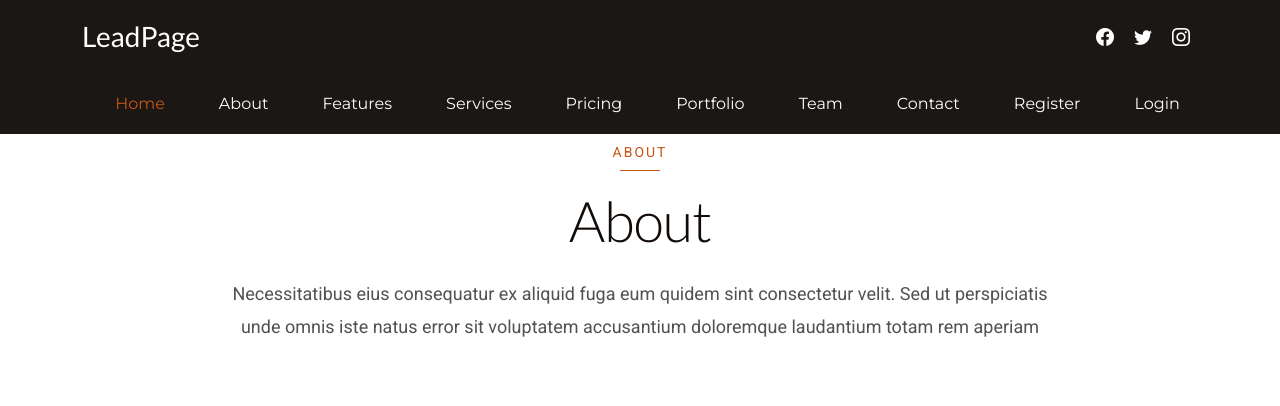
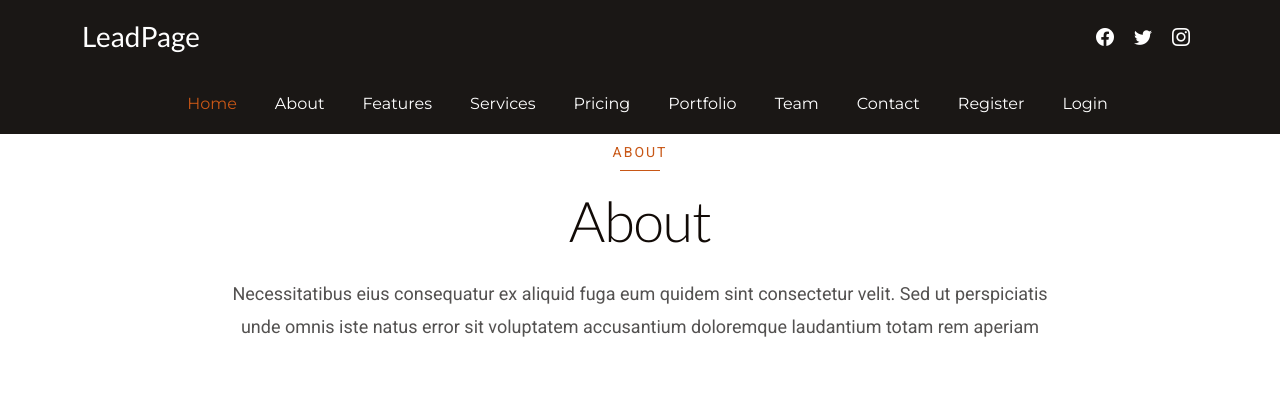
Before and after one commit to Ryankibet/lead, a Django app: page /about/ in a window 1280 px wide. Shown: the top 406 px of the page. Run offline with Django 5.2, Linux system fonts and the light colour scheme; some libraries are stand-ins or nearby versions.

Commit message:
make changes

```diff
--- a/Static/assets/css/auth.css
+++ b/Static/assets/css/auth.css
@@ -146,14 +146,14 @@
 
 #navmenu ul li {
   list-style: none;
-  margin: 0 12px;
+  margin: 0 4px;
 }
 
 #navmenu ul li.nav-right {
   margin-left: auto !important;  /* pushes this group all the way right */
   display: flex;
   align-items: center;
-  gap: 15px;                     /* spacing between Hi user, login, logout */
+  gap: 4px;                     /* spacing between Hi user, login, logout */
   font-weight: 600;
 }
 
--- a/Templates/header.html
+++ b/Templates/header.html
@@ -41,7 +41,6 @@
     <li><a href="{% url 'accounts:login' %}">Login</a></li>
   {% endif %}
           </ul>
-
           <i class="mobile-nav-toggle d-xl-none bi bi-list"></i>
         </nav>
       </div>
```
Also changed, not shown: Templates/trash.html (line endings or trailing spaces). Lines whose indentation alone changed are shown as unchanged.
